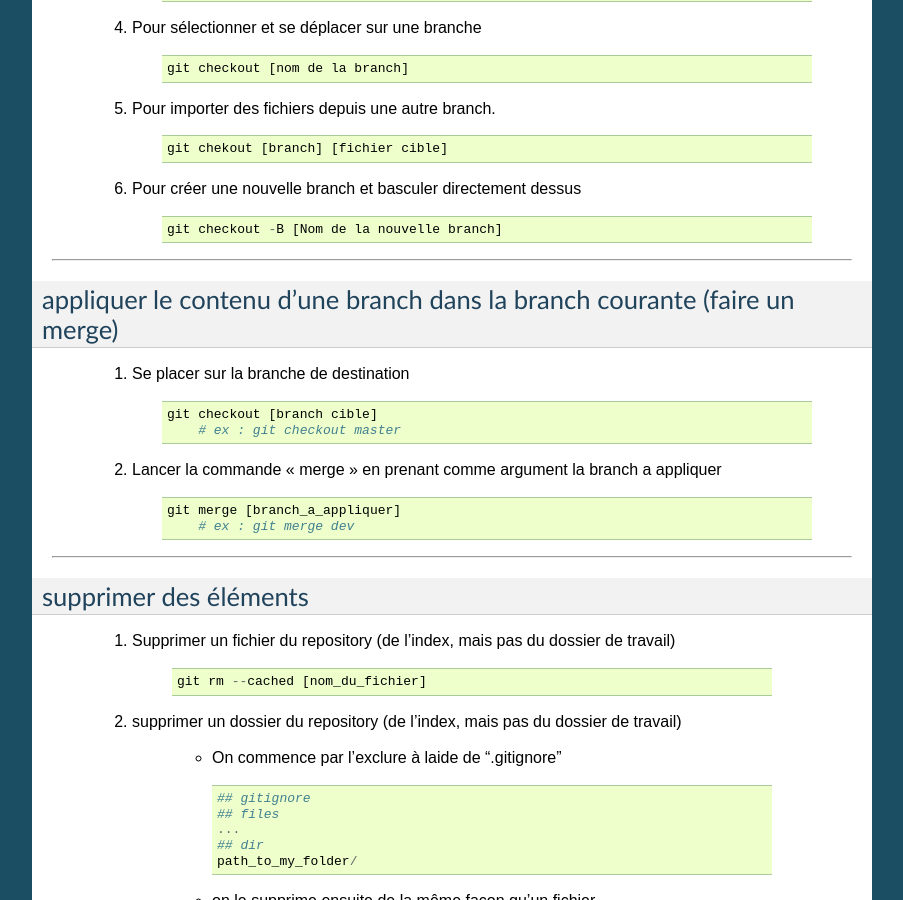
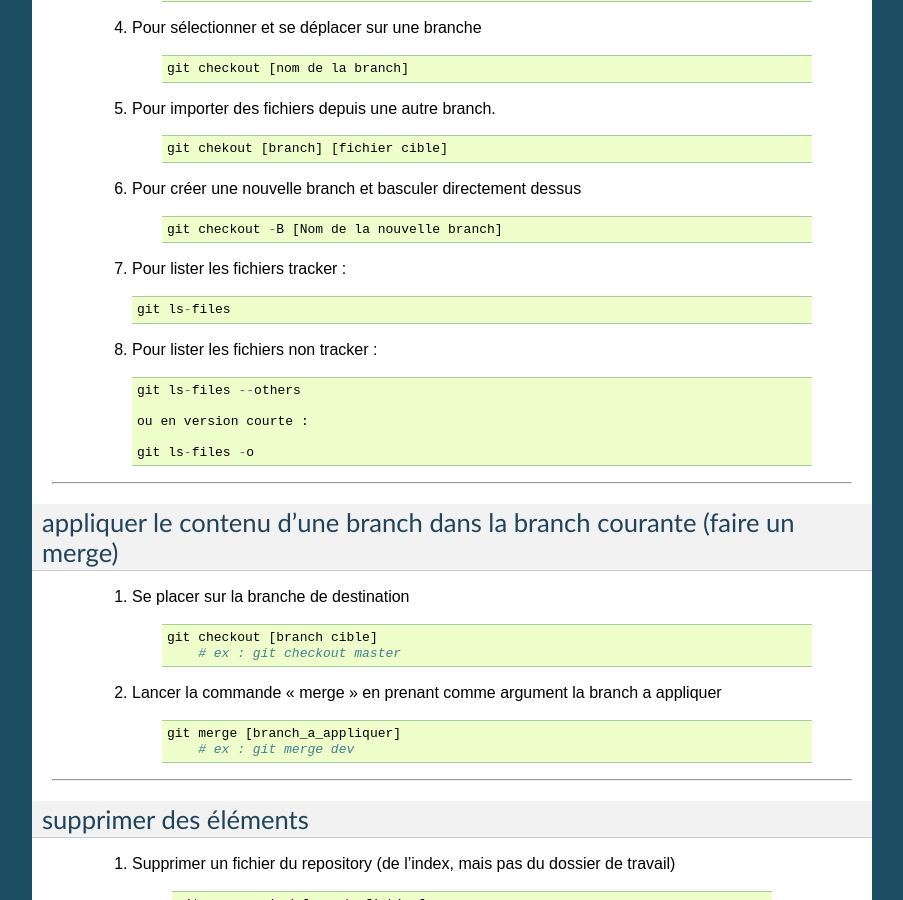
Before and after one commit to poltergeist42/JDM, a Sphinx documentation site: the page built from _1_userDoc/source/GIT.rst, in a window 1280 px wide and 900 px high, scrolled down 2272 px. Shown: the whole window, without its empty margins (198-1101 px from the left). Built offline with Sphinx 7.4.7, drawn with Linux system fonts in a browser that asks for light colours.

Commit message:
UP: ESP8266, GIT, HTML_CSS et Linux

```diff
--- a/_1_userDoc/source/GIT.rst
+++ b/_1_userDoc/source/GIT.rst
@@ -146,6 +146,18 @@ Créer, lister et sélectionner une branche
         ::
 
             git checkout -B [Nom de la nouvelle branch]
+
+    #. Pour lister les fichiers tracker : ::
+
+            git ls-files
+
+    #. Pour lister les fichiers non tracker : ::
+
+            git ls-files --others
+
+            ou en version courte :
+
+            git ls-files -o
 
 ------------------------------------------------------------------------------------------
 
--- a/_1_userDoc/source/HTML_CSS.rst
+++ b/_1_userDoc/source/HTML_CSS.rst
@@ -61,7 +61,7 @@ Positionnement  et dimensionnement dans la fenêtre (ou dans la boite)
     * **height** : Hauteur
     * **width** : Largeur
 
-Chaque dimensions peut être utilisée dans sa forme courte (dans le sens horraire) :
+Chaque dimensions peut être utilisée dans sa forme courte (dans le sens horaire) :
 
     .. image:: ./Images/HTML_CSS/rotation_propriete.png
         :width: 400 px
@@ -78,7 +78,7 @@ Chaque dimensions peut être utilisée dans sa forme courte (dans le sens horrai
             margin:3px 2px 3px 2px
             }
 
-Chaque dimensions peut aussi être utiliée dans sa forme longue avec les mot clef
+Chaque dimensions peut aussi être utilisée dans sa forme longue avec les mot clef
 **top, right, bottom, left** :
 
     ::
--- a/_1_userDoc/source/Linux.rst
+++ b/_1_userDoc/source/Linux.rst
@@ -169,7 +169,7 @@ Créer un alias permanent
 :Liens_Web:
             * https://doc.ubuntu-fr.org/alias
 
-    #. Editer le fichier '.bashrc'
+    #. Editer le fichier '**.bashrc**'
 
         Il faut éditer le fichier '.bashrc' et ajouter cette commande
         à la suite de la ligne : 'some more ls aliases' ::
@@ -178,7 +178,7 @@ Créer un alias permanent
                 . ~/.bash_aliases
             fi
 
-    #. Créer ou éditer le fichier '.bash_aliases'
+    #. Créer ou éditer le fichier '**.bash_aliases**'
 
         Ajouter le nouvel alias sous la forme ::
 
```
Also changed, not shown: other parts of _1_userDoc/source/Linux.rst (+1 -0 lines), _1_userDoc/source/ESP8266.rst (+49 -6 lines).
